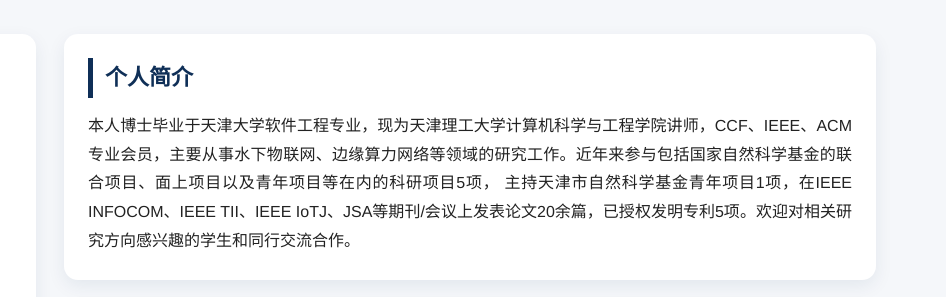
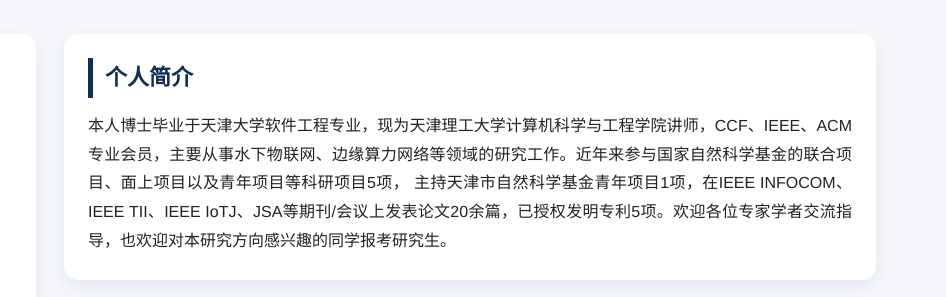
Before and after one commit to zhaoztjut/zhaoztjut.github.io, a plain HTML site: page index.html in a window 1280 px wide. Shown: the part 155-452 px from the top of the page, 334-1280 px from the left. Drawn offline with Linux system fonts and the light colour scheme.

Commit message:
Update personal introduction in index.html

```diff
--- a/index.html
+++ b/index.html
@@ -237,8 +237,8 @@
         <section class="card content-section">
           <h3 class="section-title">个人简介</h3>
           <p class="bio-cn">
-            本人博士毕业于天津大学软件工程专业，现为天津理工大学计算机科学与工程学院讲师，CCF、IEEE、ACM专业会员，主要从事水下物联网、边缘算力网络等领域的研究工作。近年来参与包括国家自然科学基金的联合项目、面上项目以及青年项目等在内的科研项目5项，
-            主持天津市自然科学基金青年项目1项，在IEEE INFOCOM、IEEE TII、IEEE IoTJ、JSA等期刊/会议上发表论文20余篇，已授权发明专利5项。欢迎对相关研究方向感兴趣的学生和同行交流合作。
+            本人博士毕业于天津大学软件工程专业，现为天津理工大学计算机科学与工程学院讲师，CCF、IEEE、ACM专业会员，主要从事水下物联网、边缘算力网络等领域的研究工作。近年来参与国家自然科学基金的联合项目、面上项目以及青年项目等科研项目5项，
+            主持天津市自然科学基金青年项目1项，在IEEE INFOCOM、IEEE TII、IEEE IoTJ、JSA等期刊/会议上发表论文20余篇，已授权发明专利5项。欢迎各位专家学者交流指导，也欢迎对本研究方向感兴趣的同学报考研究生。
           </p>
         </section>
 
```
